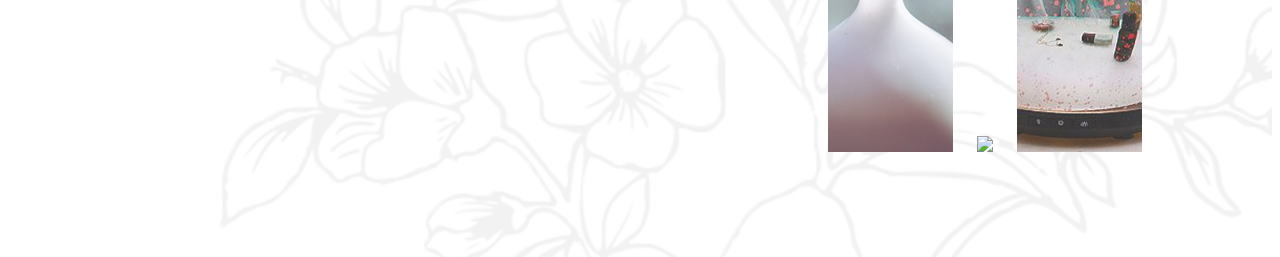
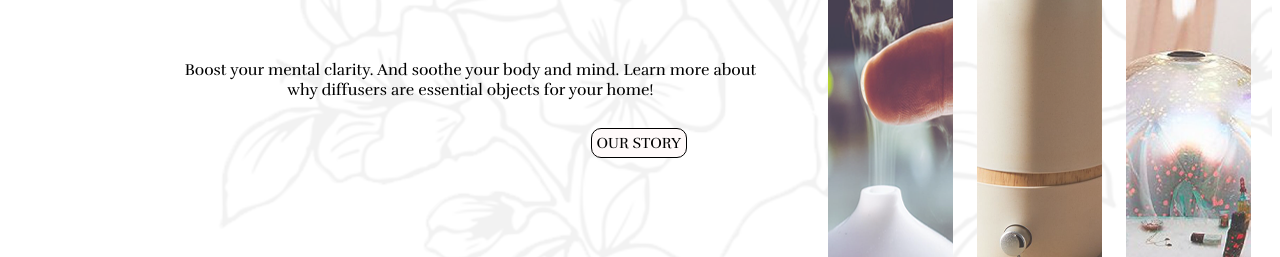
Before and after one commit to marleyjenkins4/Project1, a plain HTML site: page index.html in a window 1280 px wide. Shown: the part 543-800 px from the top of the page. Drawn offline with nearby package versions, Linux system fonts and the light colour scheme.

Commit message:
Update index.html

```diff
--- a/index.html
+++ b/index.html
@@ -34,9 +34,9 @@
       </div>
 
              <div class= "main">
-               <img src= "../images/finger.png" id="image1" >
-               <img src= ".../images/diffuser_white.png "id="image2">
-               <img src= "../images/diffusers.png" id="image3">
+               <img src= "../Project1/images/finger.png" id="image1" >
+               <img src= "../Project1/images/diffuser_white.png "id="image2">
+               <img src= "../Project1/images/diffusers.png" id="image3">
                <script>
                 $(document).ready(function(){
                   $("#image1").show("fade",500);
```
